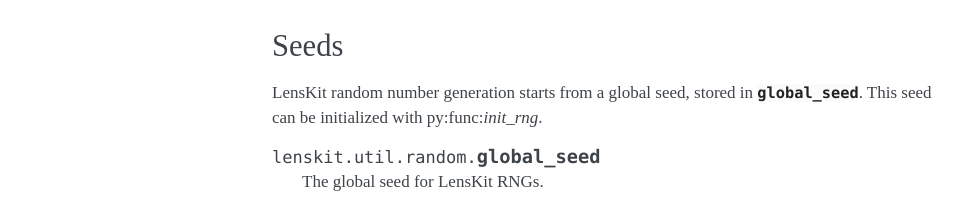
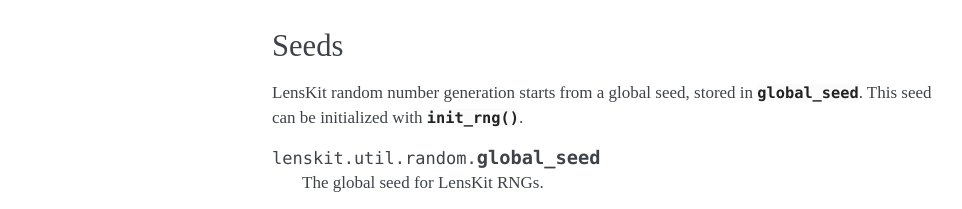
Before and after one commit to lenskit/lkpy, a Sphinx documentation site: the page built from doc/random.rst, in a window 1280 px wide. Shown: the part 393-602 px from the top of the page, without its empty margins (148-1110 px from the left). Built offline with Sphinx 7.4.7, drawn with Linux system fonts in a browser that asks for light colours; grey boxes are pictures that could not be loaded.

Commit message:
Fix doc syntax error

```diff
--- a/doc/random.rst
+++ b/doc/random.rst
@@ -23,7 +23,7 @@
 -----
 
 LensKit random number generation starts from a global seed, stored in :py:data:`global_seed`.
-This seed can be initialized with py:func:`init_rng`.
+This seed can be initialized with :py:func:`init_rng`.
 
 
 .. py:data:: global_seed
```
